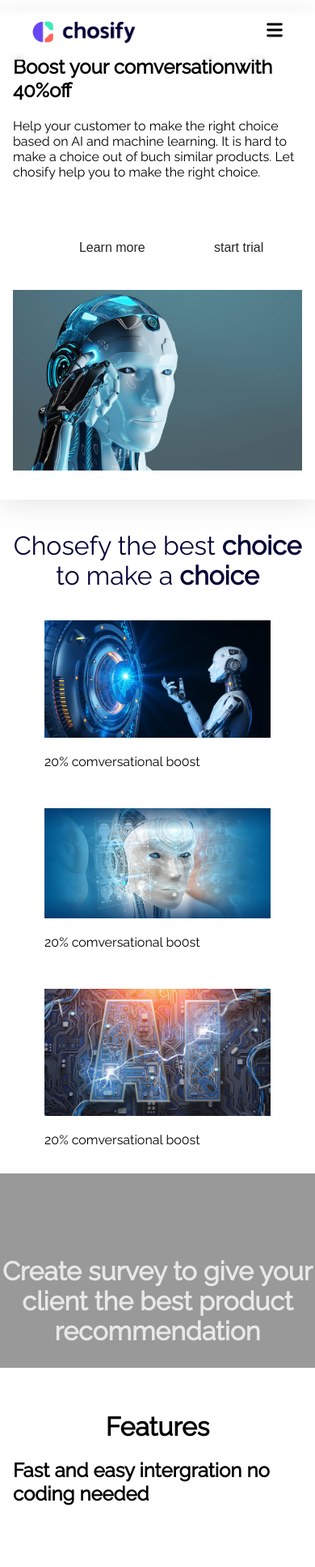
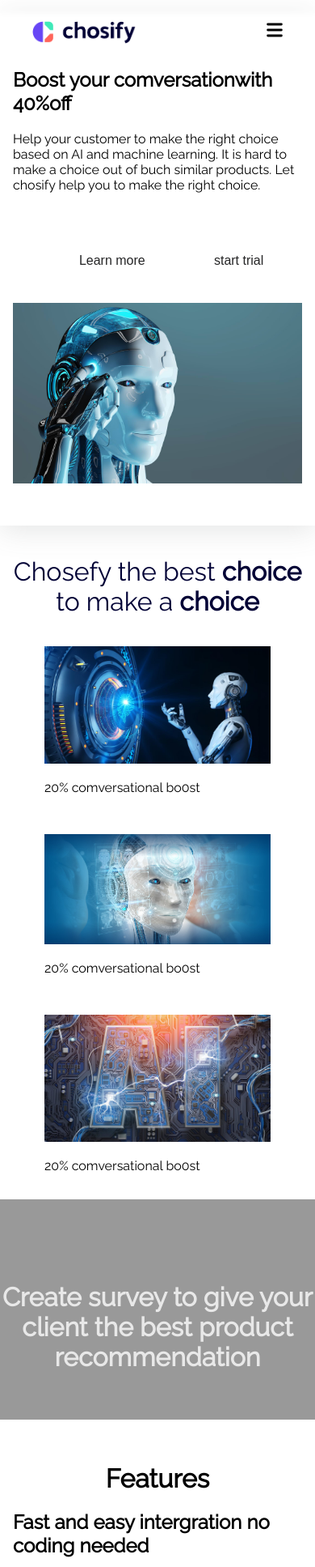
Before and after one commit to kareraolivier/chosify-front-end, a Next.js app: page / in a window 390 px wide. Shown: the top 1935 px of the page at 81% size. Built offline with nearby package versions, Linux system fonts and the light colour scheme.

Commit message:
last commit

```diff
--- a/styles/Footer.module.scss
+++ b/styles/Footer.module.scss
@@ -1,5 +1,5 @@
 .footer {
-    padding: 2rem 0;
+    padding: 2rem 0 0 0;
 
     .footer_works {
         padding: 2rem 4rem;
@@ -21,7 +21,7 @@
     }
 
     .footer_lower {
-        padding: 2rem 0;
+        padding: 2rem 0 0 0;
         display: flex;
         justify-content: space-around;
         background-color: rgb(91, 91, 91);
--- a/styles/Home.module.scss
+++ b/styles/Home.module.scss
@@ -56,7 +56,7 @@
     }
 
     @media screen and (max-width: 670px) {
-        padding: 1rem 0;
+        padding: 2rem 0;
     }
 }
 
@@ -113,7 +113,7 @@
 
 .badge {
     background-color: rgb(153, 153, 153);
-    height: 15rem;
+    height: 17rem;
 
     padding: 0 4rem;
 
```
